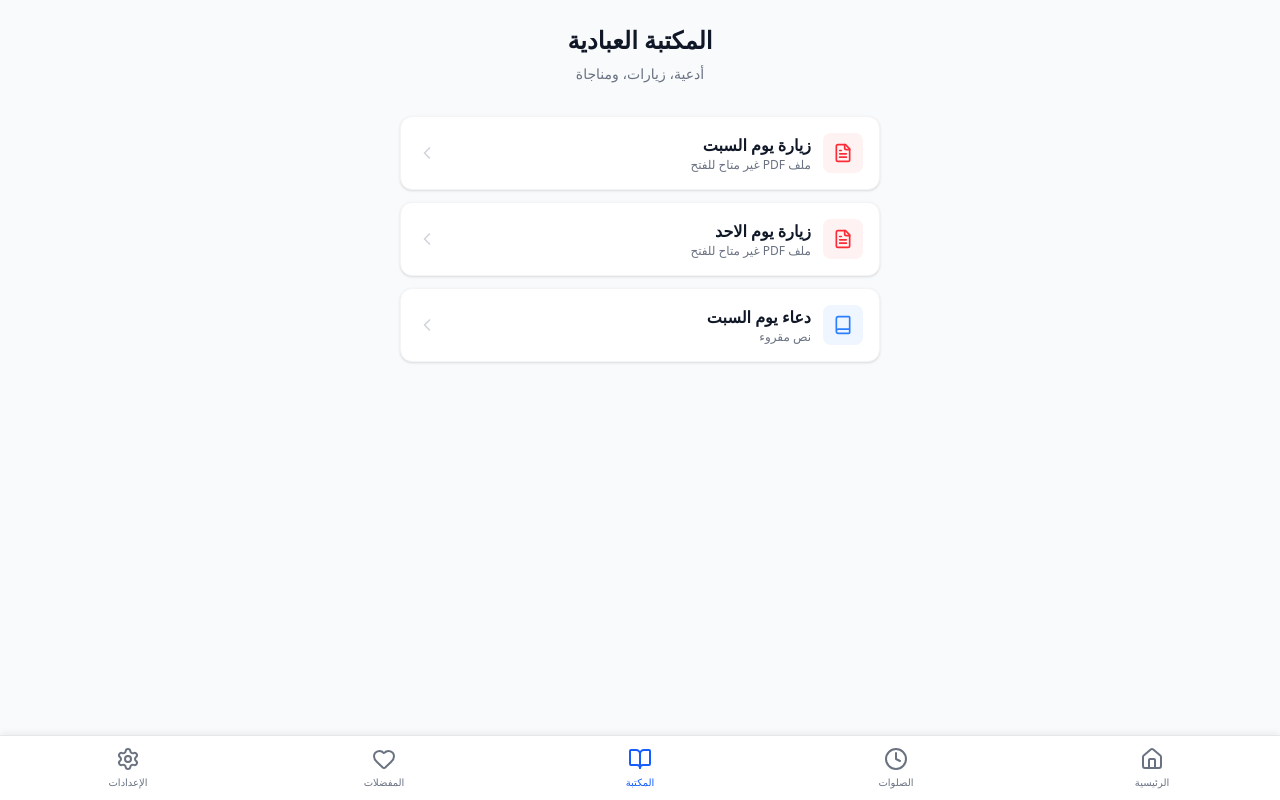
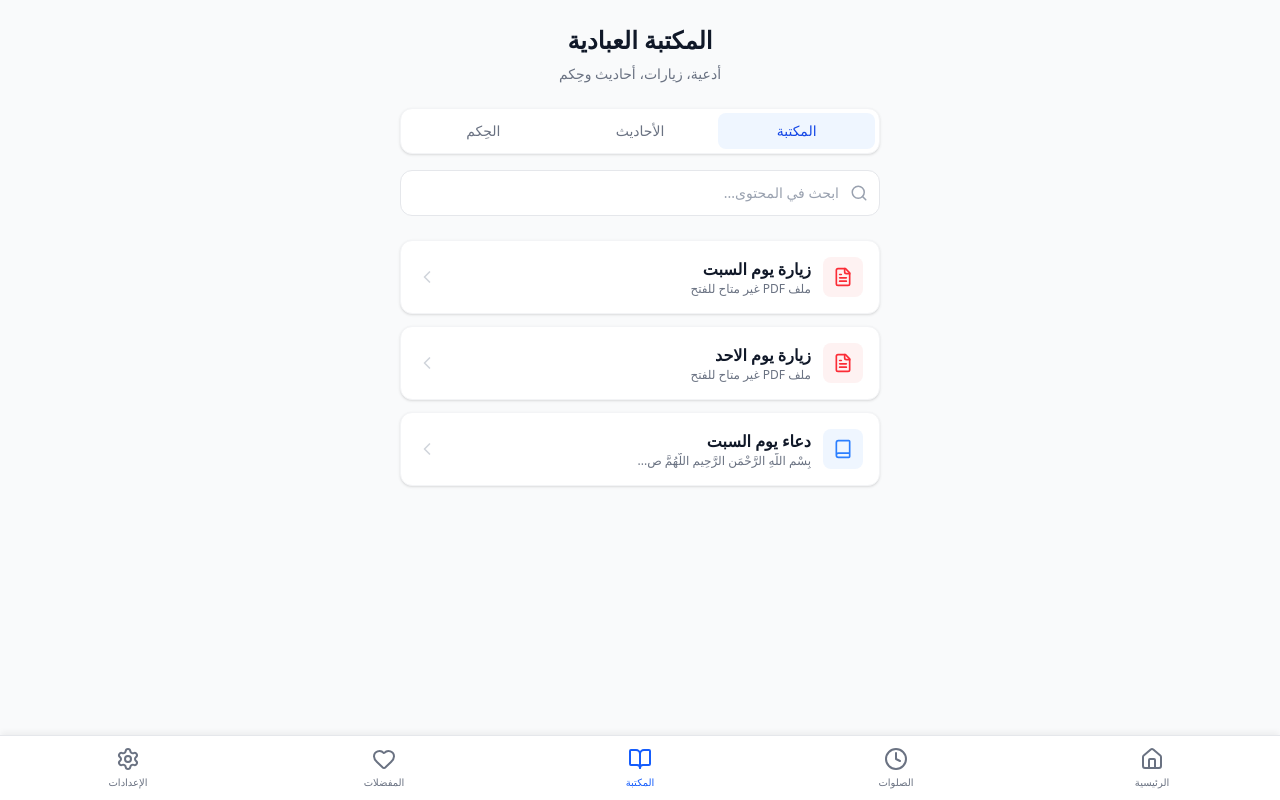
Before and after one commit to kkiikk816-dev/Athar-App, a React (Vite) app: page /#/library in a window 1280 px wide. Built offline with nearby package versions, Linux system fonts and the light colour scheme; no server answers; the database is empty.

Commit message:
feat: complete library with hadiths, wisdoms, search, and pagination

```diff
--- a/src/pages/Library.jsx
+++ b/src/pages/Library.jsx
@@ -1,15 +1,27 @@
-import React, { useEffect, useState } from 'react';
+import React, { useEffect, useState, useRef } from 'react';
 import { useAppContext } from '../contexts/AppContext';
-import { fetchLibraryContent } from '../repositories/contentRepository';
+import { fetchLibraryContent, fetchHadiths, fetchWisdoms } from '../repositories/contentRepository';
 import { getCachedContent, setCachedContent } from '../services/contentCache';
 import ReaderView from '../components/ReaderView';
 import PDFViewer from '../components/PDFViewer';
-import { Book, FileText, ChevronLeft } from 'lucide-react';
+import { Book, FileText, ChevronLeft, MessageCircle, Lightbulb, Search, Loader2 } from 'lucide-react';
 
 export default function Library() {
   const { weeklyData } = useAppContext();
   const [libraryItems, setLibraryItems] = useState(weeklyData || []);
   const [activeItem, setActiveItem] = useState(null);
+  const [activeTab, setActiveTab] = useState('library'); // 'library', 'hadiths', 'wisdoms'
+
+  // Pagination and state for Hadiths & Wisdoms
+  const [hadiths, setHadiths] = useState([]);
+  const [wisdoms, setWisdoms] = useState([]);
+  const [hadithsPage, setHadithsPage] = useState(0);
+  const [wisdomsPage, setWisdomsPage] = useState(0);
+  const [isLoadingMore, setIsLoadingMore] = useState(false);
+  const [hasMoreHadiths, setHasMoreHadiths] = useState(true);
+  const [hasMoreWisdoms, setHasMoreWisdoms] = useState(true);
+
+  const [searchQuery, setSearchQuery] = useState('');
 
   useEffect(() => {
     let mounted = true;
@@ -40,6 +52,49 @@ export default function Library() {
     return () => { mounted = false; };
   }, []);
 
+  const loadMoreHadiths = async () => {
+    if (isLoadingMore || !hasMoreHadiths || !navigator.onLine) return;
+    setIsLoadingMore(true);
+    try {
+      const newItems = await fetchHadiths(hadithsPage, 20);
+      if (newItems.length < 20) setHasMoreHadiths(false);
+      setHadiths(prev => {
+        const existingIds = new Set(prev.map(i => i.id));
+        const filtered = newItems.filter(i => !existingIds.has(i.id));
+        return [...prev, ...filtered];
+      });
+      setHadithsPage(prev => prev + 1);
+    } catch (e) {
+      console.warn('Failed to load hadiths', e);
+    } finally {
+      setIsLoadingMore(false);
+    }
+  };
+
+  const loadMoreWisdoms = async () => {
+    if (isLoadingMore || !hasMoreWisdoms || !navigator.onLine) return;
+    setIsLoadingMore(true);
+    try {
+      const newItems = await fetchWisdoms(wisdomsPage, 20);
+      if (newItems.length < 20) setHasMoreWisdoms(false);
+      setWisdoms(prev => {
+        const existingIds = new Set(prev.map(i => i.id));
+        const filtered = newItems.filter(i => !existingIds.has(i.id));
+        return [...prev, ...filtered];
+      });
+      setWisdomsPage(prev => prev + 1);
+    } catch (e) {
+      console.warn('Failed to load wisdoms', e);
+    } finally {
+      setIsLoadingMore(false);
+    }
+  };
+
+  useEffect(() => {
+    if (activeTab === 'hadiths' && hadiths.length === 0) loadMoreHadiths();
+    if (activeTab === 'wisdoms' && wisdoms.length === 0) loadMoreWisdoms();
+  }, [activeTab]);
+
   if (activeItem) {
     return (
       <div className="pb-20 pt-4 px-4 h-screen max-w-lg mx-auto bg-gray-50 flex flex-col">
@@ -66,32 +121,120 @@ export default function Library() {
     );
   }
 
+  const getActiveItems = () => {
+    let items = [];
+    if (activeTab === 'library') items = libraryItems;
+    if (activeTab === 'hadiths') items = hadiths;
+    if (activeTab === 'wisdoms') items = wisdoms;
+
+    if (searchQuery) {
+      items = items.filter(item =>
+        (item.title && item.title.includes(searchQuery)) ||
+        (item.text && item.text.includes(searchQuery))
+      );
+    }
+    return items;
+  };
+
+  const activeItems = getActiveItems();
+
   return (
     <div className="pb-20 pt-6 px-4 max-w-lg mx-auto min-h-screen bg-gray-50">
-      <header className="mb-8 text-center">
+      <header className="mb-6 text-center">
         <h1 className="text-2xl font-bold text-gray-900 mb-2">المكتبة العبادية</h1>
-        <p className="text-gray-500 text-sm">أدعية، زيارات، ومناجاة</p>
+        <p className="text-gray-500 text-sm">أدعية، زيارات، أحاديث وحِكم</p>
       </header>
 
+      {/* Tabs */}
+      <div className="flex bg-white rounded-xl p-1 mb-4 shadow-sm border border-gray-100">
+        <button
+          onClick={() => setActiveTab('library')}
+          className={`flex-1 py-2 text-sm font-medium rounded-lg transition-colors ${activeTab === 'library' ? 'bg-blue-50 text-blue-700' : 'text-gray-500 hover:text-gray-700'}`}
+        >
+          المكتبة
+        </button>
+        <button
+          onClick={() => setActiveTab('hadiths')}
+          className={`flex-1 py-2 text-sm font-medium rounded-lg transition-colors ${activeTab === 'hadiths' ? 'bg-blue-50 text-blue-700' : 'text-gray-500 hover:text-gray-700'}`}
+        >
+          الأحاديث
+        </button>
+        <button
+          onClick={() => setActiveTab('wisdoms')}
+          className={`flex-1 py-2 text-sm font-medium rounded-lg transition-colors ${activeTab === 'wisdoms' ? 'bg-blue-50 text-blue-700' : 'text-gray-500 hover:text-gray-700'}`}
+        >
+          الحِكم
+        </button>
+      </div>
+
+      {/* Search */}
+      <div className="relative mb-6">
+        <div className="absolute inset-y-0 right-0 pr-3 flex items-center pointer-events-none">
+          <Search size={18} className="text-gray-400" />
+        </div>
+        <input
+          type="text"
+          placeholder="ابحث في المحتوى..."
+          value={searchQuery}
+          onChange={(e) => setSearchQuery(e.target.value)}
+          className="block w-full pr-10 pl-3 py-3 border border-gray-200 rounded-xl leading-5 bg-white placeholder-gray-400 focus:outline-none focus:ring-2 focus:ring-blue-500 focus:border-blue-500 sm:text-sm transition-shadow"
+        />
+      </div>
+
       <div className="space-y-3">
-        {libraryItems.map((item) => (
+        {activeItems.length === 0 && !isLoadingMore ? (
+          <div className="text-center py-10 text-gray-500">لا توجد نتائج مطابقة</div>
+        ) : (
+          activeItems.map((item) => (
             <button
               key={`${item.type || 'weekly'}-${item.id}`}
               onClick={() => setActiveItem(item)}
               className="w-full text-right bg-white p-4 rounded-xl shadow-sm border border-gray-100 hover:border-blue-200 transition-colors flex items-center justify-between group"
             >
-            <div className="flex items-center gap-3">
-              <div className={`w-10 h-10 rounded-lg flex items-center justify-center ${item.is_pdf ? 'bg-red-50 text-red-500' : 'bg-blue-50 text-blue-500'}`}>
-                {item.is_pdf ? <FileText size={20} /> : <Book size={20} />}
+              <div className="flex items-center gap-3 overflow-hidden">
+                <div className={`w-10 h-10 shrink-0 rounded-lg flex items-center justify-center ${
+                  item.is_pdf ? 'bg-red-50 text-red-500' :
+                  activeTab === 'hadiths' ? 'bg-emerald-50 text-emerald-500' :
+                  activeTab === 'wisdoms' ? 'bg-amber-50 text-amber-500' :
+                  'bg-blue-50 text-blue-500'
+                }`}>
+                  {item.is_pdf ? <FileText size={20} /> :
+                   activeTab === 'hadiths' ? <MessageCircle size={20} /> :
+                   activeTab === 'wisdoms' ? <Lightbulb size={20} /> :
+                   <Book size={20} />}
                 </div>
-              <div>
-                <h3 className="font-bold text-gray-900 group-hover:text-blue-600 transition-colors">{item.title || 'بدون عنوان'}</h3>
-                <p className="text-xs text-gray-500">{item.is_pdf ? (item.pdf_url ? 'ملف PDF' : 'ملف PDF غير متاح للفتح') : 'نص مقروء'}</p>
+                <div className="truncate text-right">
+                  <h3 className="font-bold text-gray-900 group-hover:text-blue-600 transition-colors truncate">{item.title || 'بدون عنوان'}</h3>
+                  <p className="text-xs text-gray-500 truncate">
+                    {item.is_pdf ? (item.pdf_url ? 'ملف PDF' : 'ملف PDF غير متاح للفتح') :
+                     (item.text ? item.text.substring(0, 50) + '...' : 'نص مقروء')}
+                  </p>
                 </div>
               </div>
-            <ChevronLeft size={20} className="text-gray-300 group-hover:text-blue-400 transition-colors" />
+              <ChevronLeft size={20} className="text-gray-300 group-hover:text-blue-400 transition-colors shrink-0" />
             </button>
-        ))}
+          ))
+        )}
+
+        {/* Load More Button for Pagination */}
+        {activeTab === 'hadiths' && hasMoreHadiths && !searchQuery && (
+          <button
+            onClick={loadMoreHadiths}
+            disabled={isLoadingMore}
+            className="w-full py-3 mt-4 text-sm font-medium text-blue-600 bg-blue-50 rounded-xl hover:bg-blue-100 transition-colors flex justify-center items-center gap-2"
+          >
+            {isLoadingMore ? <Loader2 size={16} className="animate-spin" /> : 'عرض المزيد من الأحاديث'}
+          </button>
+        )}
+        {activeTab === 'wisdoms' && hasMoreWisdoms && !searchQuery && (
+          <button
+            onClick={loadMoreWisdoms}
+            disabled={isLoadingMore}
+            className="w-full py-3 mt-4 text-sm font-medium text-blue-600 bg-blue-50 rounded-xl hover:bg-blue-100 transition-colors flex justify-center items-center gap-2"
+          >
+            {isLoadingMore ? <Loader2 size={16} className="animate-spin" /> : 'عرض المزيد من الحِكم'}
+          </button>
+        )}
       </div>
     </div>
   );
--- a/src/repositories/contentRepository.js
+++ b/src/repositories/contentRepository.js
@@ -87,6 +87,22 @@ export const fetchLibraryContent = async () => {
   return rows;
 };
 
+export const fetchHadiths = async (page = 0, limit = 20) => {
+  if (!isSupabaseConfigured || !supabase) return [];
+  const from = page * limit;
+  const to = from + limit - 1;
+  const data = await read(supabase.from('hadiths').select('*').range(from, to));
+  return data.map(item => normalizeLibraryItem({ ...item, title: item.title || `حديث #${item.id}` }, 'hadith'));
+};
+
+export const fetchWisdoms = async (page = 0, limit = 20) => {
+  if (!isSupabaseConfigured || !supabase) return [];
+  const from = page * limit;
+  const to = from + limit - 1;
+  const data = await read(supabase.from('wisdoms').select('*').range(from, to));
+  return data.map(item => normalizeLibraryItem({ ...item, title: item.title || `حكمة #${item.id}` }, 'wisdom'));
+};
+
 export const ensureUserRecord = async (user) => {
   if (!user?.id || !isSupabaseConfigured || !supabase) return false;
 
```
Lines whose indentation alone changed are shown as unchanged.
